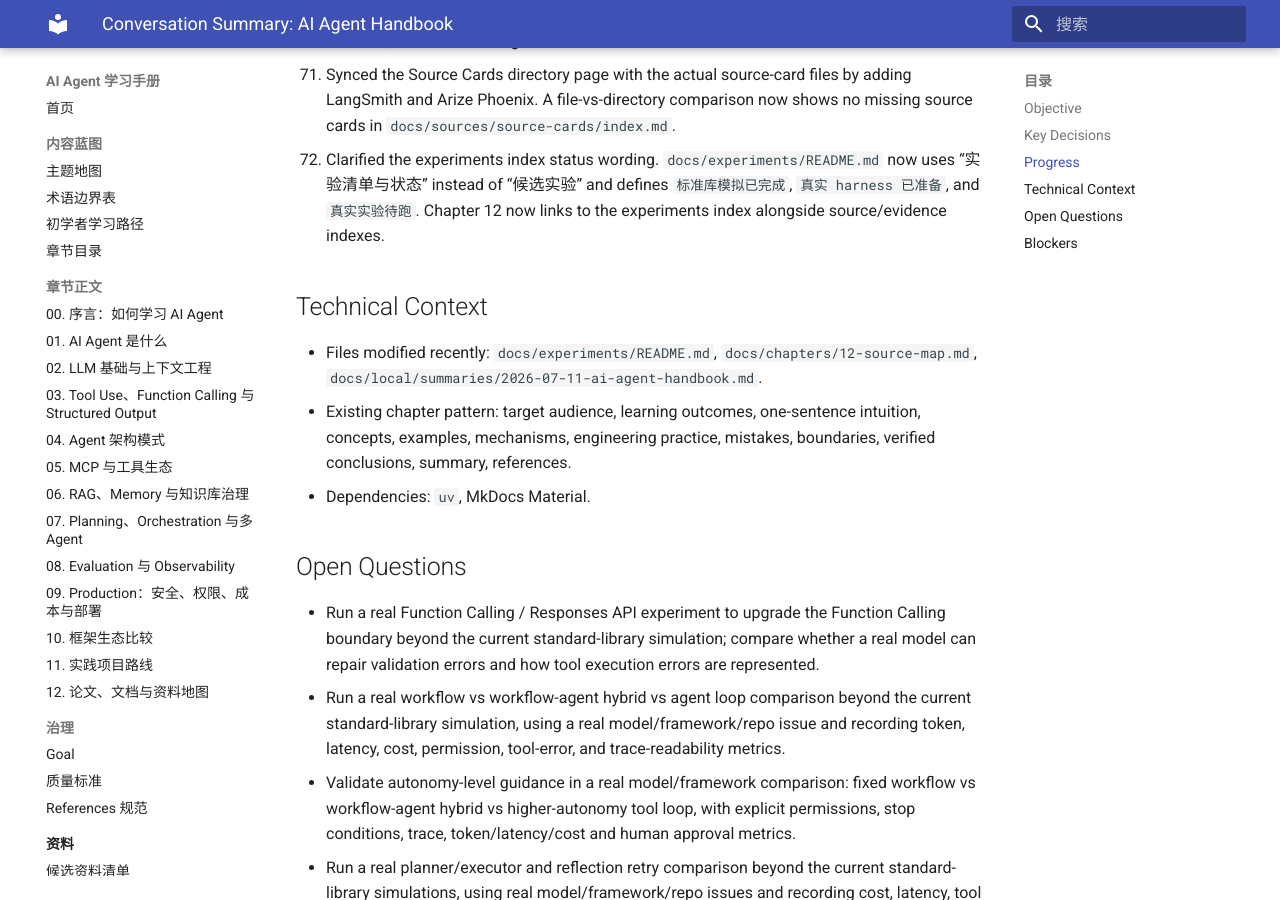
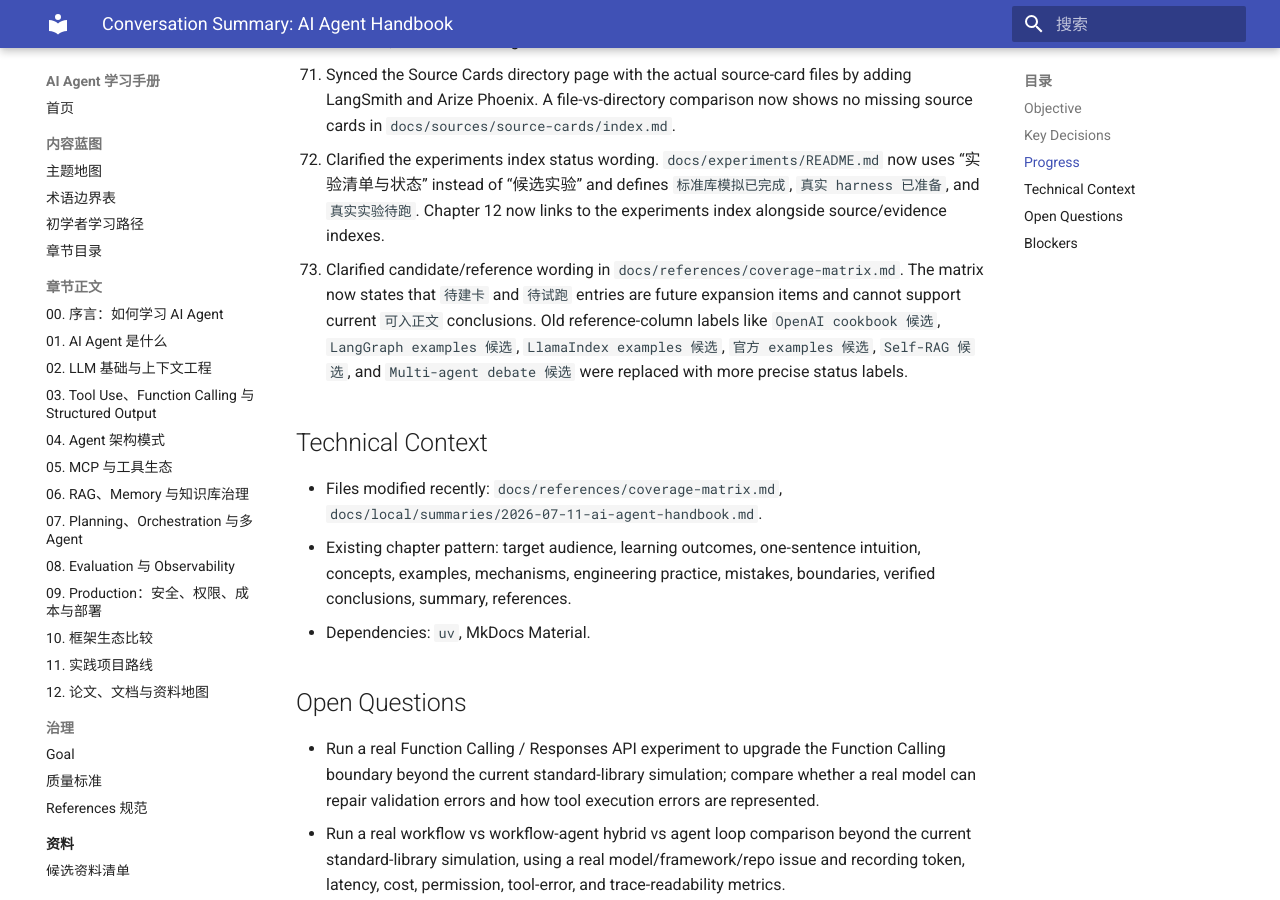
Before and after one commit to AmazingCaddy/readings-ai-agent, an MkDocs documentation site: the page built from docs/local/summaries/2026-07-11-ai-agent-handbook.md, in a window 1280 px wide and 900 px high, scrolled down 11126 px. Built offline with MkDocs 1.6.1 and Material for MkDocs 9.7.7, drawn with Linux system fonts in a browser that asks for light colours; some of the changed text lies outside the part shown.

Commit message:
Clarify candidate references in coverage matrix

```diff
--- a/docs/local/summaries/2026-07-11-ai-agent-handbook.md
+++ b/docs/local/summaries/2026-07-11-ai-agent-handbook.md
@@ -87,9 +87,10 @@
 70. Added the remaining deep-read source cards to the MkDocs Source Cards nav: OpenAI Structured Outputs, OpenAI Text Generation, LangSmith, and Arize Phoenix. This improves discoverability of references already used by the LLM/context and eval/observability evidence; it does not change claim status.
 71. Synced the Source Cards directory page with the actual source-card files by adding LangSmith and Arize Phoenix. A file-vs-directory comparison now shows no missing source cards in `docs/sources/source-cards/index.md`.
 72. Clarified the experiments index status wording. `docs/experiments/README.md` now uses “实验清单与状态” instead of “候选实验” and defines `标准库模拟已完成`, `真实 harness 已准备`, and `真实实验待跑`. Chapter 12 now links to the experiments index alongside source/evidence indexes.
+73. Clarified candidate/reference wording in `docs/references/coverage-matrix.md`. The matrix now states that `待建卡` and `待试跑` entries are future expansion items and cannot support current `可入正文` conclusions. Old reference-column labels like `OpenAI cookbook 候选`, `LangGraph examples 候选`, `LlamaIndex examples 候选`, `官方 examples 候选`, `Self-RAG 候选`, and `Multi-agent debate 候选` were replaced with more precise status labels.
 
 ## Technical Context
-- Files modified recently: `docs/experiments/README.md`, `docs/chapters/12-source-map.md`, `docs/local/summaries/2026-07-11-ai-agent-handbook.md`.
+- Files modified recently: `docs/references/coverage-matrix.md`, `docs/local/summaries/2026-07-11-ai-agent-handbook.md`.
 - Existing chapter pattern: target audience, learning outcomes, one-sentence intuition, concepts, examples, mechanisms, engineering practice, mistakes, boundaries, verified conclusions, summary, references.
 - Dependencies: `uv`, MkDocs Material.
 
```
Also changed, not shown: other parts of docs/local/summaries/2026-07-11-ai-agent-handbook.md (+1 -1 lines), docs/references/coverage-matrix.md (+9 -7 lines).
